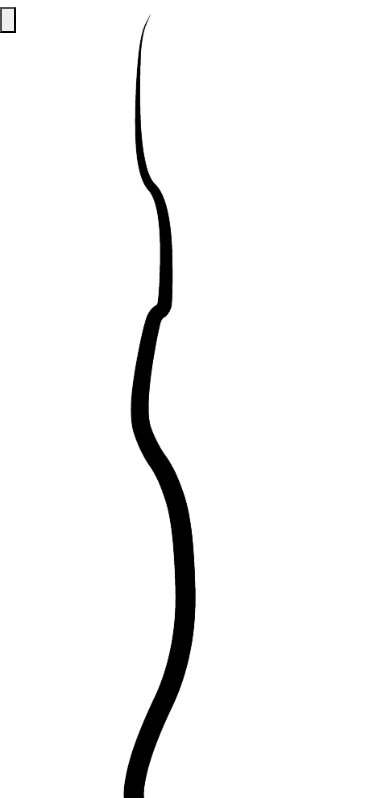
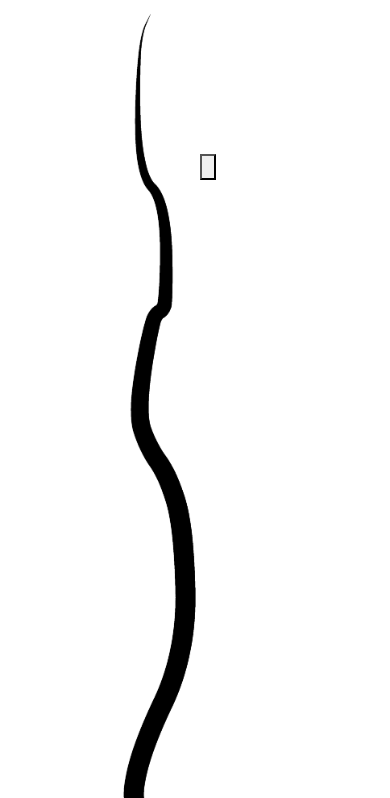
Before and after one commit to soliven25/eye-train, a website: page www/index.html in a window 390 px wide. Shown: the part 46-844 px from the top of the page. Drawn offline with Linux system fonts and the light colour scheme; some packages are replaced by stand-ins of ours; files that its build step writes are made by us from their sources.

Commit message:
correct style error

```diff
--- a/www/index.html
+++ b/www/index.html
@@ -29,7 +29,7 @@
       </ion-header-bar>
       <ion-content>
         <div id="background-ani">
-          <input type="button" style="position=absolute; top=1000px; left=10px;">
+          <input type="button" style="position:absolute; top:200px; left:200px;">
         </div>
       </ion-content>
     </ion-pane>
```
